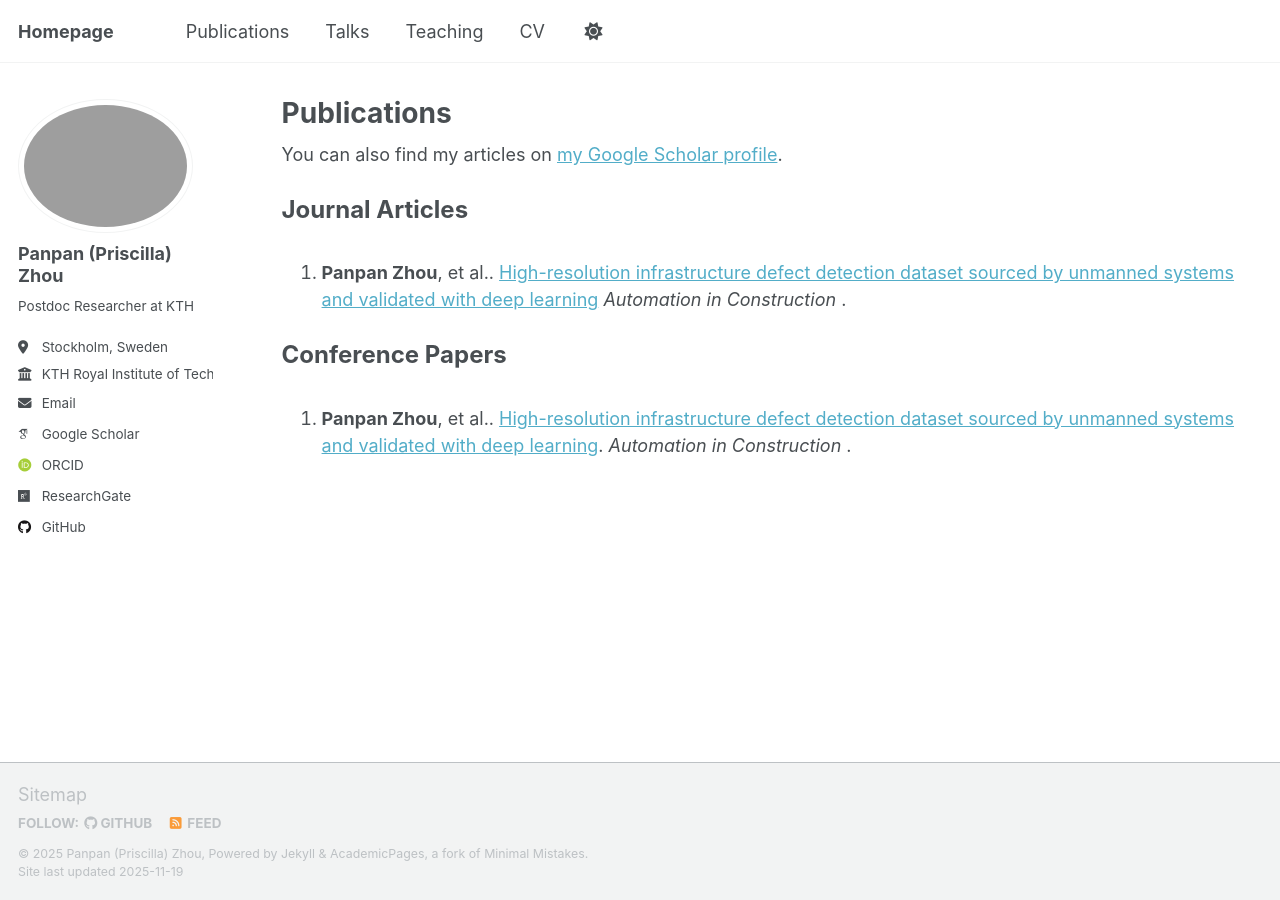
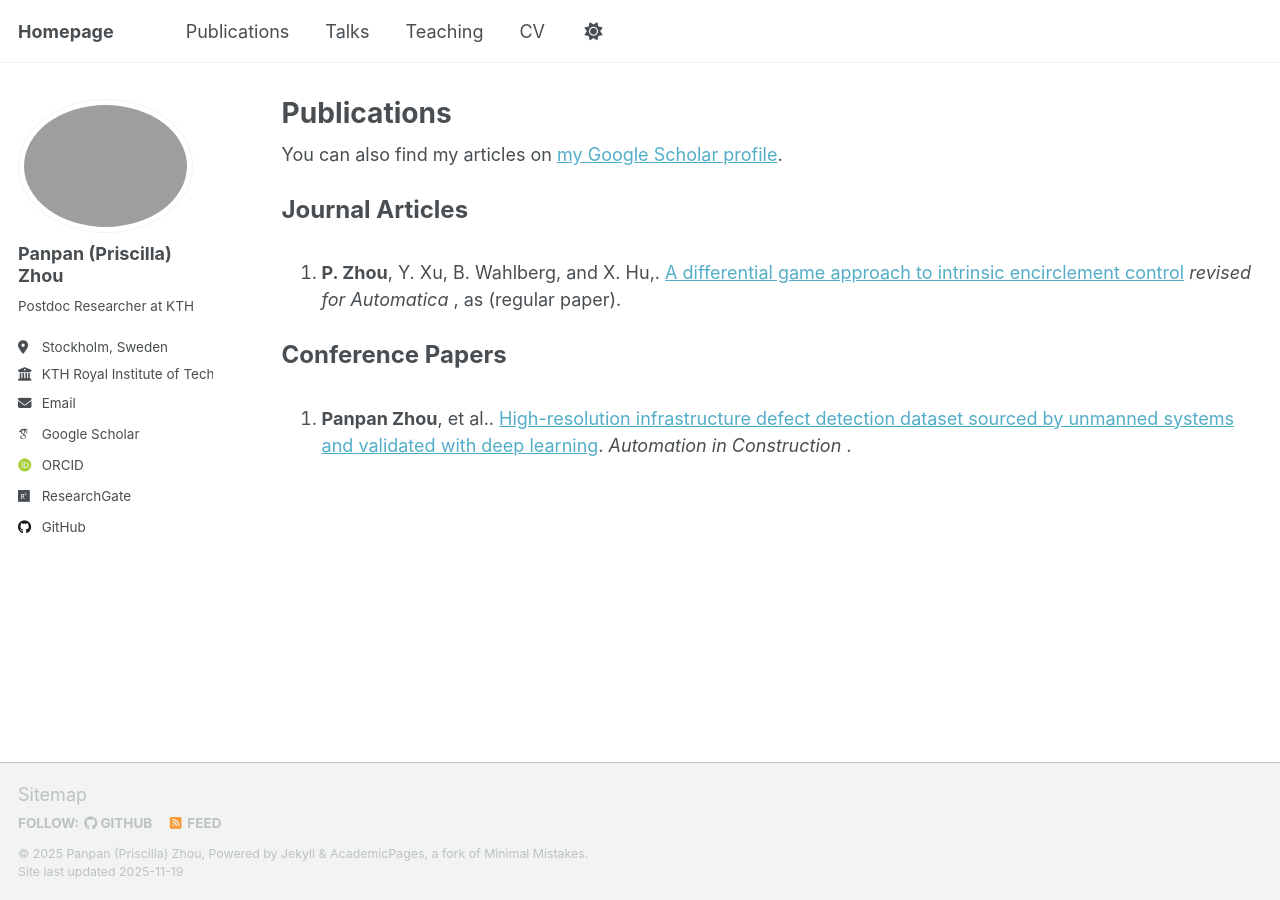
Before and after one commit to PanpanZhou11/Panpan-Zhou.github.io, a Jekyll site: the page built from _pages/publications.html, in a window 1280 px wide. Built offline with Jekyll 4.4.1, drawn with Linux system fonts in a browser that asks for light colours; some web fonts are replaced; a script that is not in the unit is left out.

Commit message:
Update publications.yml

```diff
--- a/_data/publications.yml
+++ b/_data/publications.yml
@@ -1,10 +1,18 @@
 - category: "journal"
-  authors: "**Panpan Zhou**, et al."
-  title: "High-resolution infrastructure defect detection dataset sourced by unmanned systems and validated with deep learning"
+  authors: "**P. Zhou**, Y. Xu, B. Wahlberg, and X. Hu,"
+  title: "A differential game approach to intrinsic encirclement control"
   url: "https://doi.org/10.1016/j.autcon.2024.105405"
-  venue: "Automation in Construction"
-  year: 2024
-  note: ""
+  venue: "revised for Automatica"
+  year: 2025
+  note: "as (regular paper)"
+
+
+
+
+
+
+
+
 
 - category: "conference"
   authors: "**Panpan Zhou**, et al."
```
